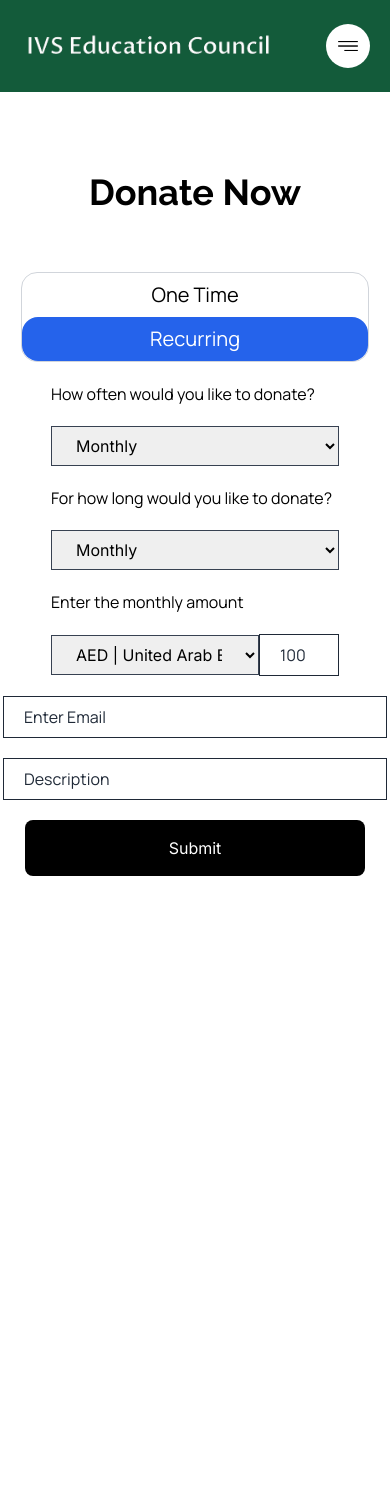
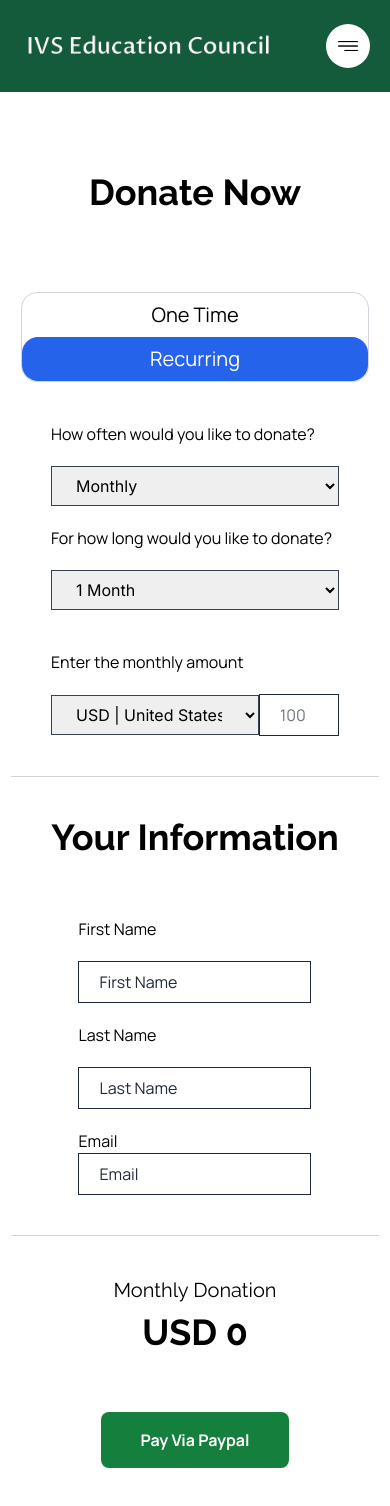
Before and after one commit to rohan9024/donations-ivs, a Next.js app: page /donate-now in a window 390 px wide. Before the commit the page ends 876 px from the top, so only its background shows below. Built offline with nearby package versions, Linux system fonts and the light colour scheme.

Commit message:
Added recurring for mobile screens

```diff
--- a/src/app/donate-now/page.js
+++ b/src/app/donate-now/page.js
@@ -21,13 +21,43 @@ function page() {
   const [desc, setDesc] = useState("")
   const [email, setEmail] = useState("")
   const [paymentOption, setPaymentOption] = useState("recurring")
-  const [paymentDuration, setPaymentDuration] = useState("")
-  const [monthlyAmount, setMonthlyAmount] = useState()
-  const [currency, setCurrency] = useState("")
+  const [paymentDuration, setPaymentDuration] = useState("Monthly")
+  const [amount, setAmount] = useState(0)
+  const [monthlyDuration, setMonthlyDuration] = useState()
+  const [yearlyDuration, setYearlyDuration] = useState()
+  const [currency, setCurrency] = useState("USD | United States Dollar")
   const paymentDurationList = [
     "Monthly",
     "Yearly"
   ]
+  const yearlyDurationList = [
+    "1 Year",
+    "2 Years",
+    "3 Years",
+    "4 Years",
+    "5 Years",
+    "6 Years",
+    "7 Years",
+    "8 Years",
+    "9 Years",
+    "10 Years",
+    "11 Years"
+  ];
+
+  const monthlyDurationList = [
+    "1 Month",
+    "2 Months",
+    "3 Months",
+    "4 Months",
+    "5 Months",
+    "6 Months",
+    "7 Months",
+    "8 Months",
+    "9 Months",
+    "10 Months",
+    "11 Months"
+  ];
+
   const currencyList = [
     "AED | United Arab Emirates Dirham",
     "AFN | Afghan Afghani",
@@ -191,6 +221,12 @@ function page() {
   const handleCurrency = (event) => {
     setCurrency(event.target.value);
   };
+  const handleMonthlyDonation = (event) => {
+    setMonthlyDuration(event.target.value);
+  };
+  const handleYearlyDonation = (event) => {
+    setYearlyDuration(event.target.value);
+  };
 
 
   const isInputValid = (input) => {
@@ -199,7 +235,16 @@ function page() {
   };
 
 
-  const submit = () => {
+  const paymentWithPaytm = () => {
+    if (isInputValid(monthlyAmount)) {
+      // Perform your submission logic here
+      alert('Submit successful');
+    } else {
+      // Display an error message or take appropriate action
+      alert('Invalid input. Please enter only numbers.');
+    }
+  }
+  const paymentWithPaypal = () => {
     if (isInputValid(monthlyAmount)) {
       // Perform your submission logic here
       alert('Submit successful');
@@ -219,9 +264,9 @@ function page() {
         initial={{ opacity: 0, y: -120 }}
         whileInView={{ opacity: 1, y: 0 }}
         transition={{ ease: "easeOut", duration: 1 }}
-        className=' flex-col flex justify-center lg:justify-center items-center  lg:space-x-32   mx-10 lg:mt-20'>
+        className=' flex-col flex justify-center lg:justify-center items-center  lg:space-x-32   mx-10 lg:my-20'>
 
-        <div className='flex flex-col justify-center items-center mt-20 space-y-5 lg:w-1/2'>
+        <div className='flex flex-col justify-center items-center mt-20 lg:w-auto mx-5 md:mx-0 space-y-10 lg:border lg:border-gray-300 lg:p-10 lg:rounded-2xl lg:shadow-lg'>
           <h1 className={`${raleway.className} text-4xl font-bold mb-10`}>Donate Now</h1>
           <motion.div className='flex flex-col lg:flex-row justify-center items-center cursor-pointer border border-gray-300 rounded-2xl'>
             <motion.div
@@ -249,7 +294,9 @@ function page() {
           </motion.div>
 
           {/* Recurring */}
-          <div className='flex flex-col md:flex-row justify-center items-center md:space-x-16 space-y-5 md:space-y-0 mx-10 md:mx-0'>
+          <>
+
+            <div className='flex flex-col md:flex-row justify-center items-center md:space-x-16 space-y-5 md:space-y-0 mx-10 md:mx-0 '>
 
               <div className='flex flex-col justify-start space-y-5'>
                 <h1 className={`${manrope.className} md:text-xl text-md`}>How often would you like to donate?</h1>
@@ -265,27 +312,49 @@ function page() {
                   ))}
                 </select>
               </div>
-            <div className='flex flex-col justify-start space-y-5'>
+              {
+                paymentDuration === "Yearly" ?
+                  (<div className='flex flex-col justify-start space-y-5'>
                     <h1 className={`${manrope.className} md:text-xl text-md`}>For how long would you like to donate?</h1>
                     <select
-                value={paymentDuration}
-                onChange={handlePaymentDurationDropdown}
+                      value={yearlyDuration}
+                      onChange={handleYearlyDonation}
                       className="block w-72 md:w-96 py-2 px-5 leading-tight border border-gray-700 focus:outline-none cursor-pointer"
                     >
-                {paymentDurationList.map((paymentDuration, index) => (
-                  <option key={index} value={paymentDuration}>
-                    {paymentDuration}
+                      {yearlyDurationList.map((yearlyDuration, index) => (
+                        <option key={index} value={yearlyDuration}>
+                          {yearlyDuration}
                         </option>
                       ))}
                     </select>
+                  </div>)
+                  :
+                  (<div className='flex flex-col justify-start space-y-5'>
+                    <h1 className={`${manrope.className} md:text-xl text-md`}>For how long would you like to donate?</h1>
+                    <select
+                      value={monthlyDuration}
+                      onChange={handleMonthlyDonation}
+                      className="block w-72 md:w-96 py-2 px-5 leading-tight border border-gray-700 focus:outline-none cursor-pointer"
+                    >
+                      {monthlyDurationList.map((monthlyDuration, index) => (
+                        <option key={index} value={monthlyDuration}>
+                          {monthlyDuration}
+                        </option>
+                      ))}
+                    </select>
+                  </div>)
+
+              }
+
             </div>
-            <div className='flex flex-col justify-start space-y-5'>
+            <div className='flex flex-col justify-start space-y-5 '>
+
               <h1 className={`${manrope.className} md:text-xl text-md`}>Enter the monthly amount</h1>
               <div className='flex justify-center items-center '>
                 <select
                   value={currency}
                   onChange={handleCurrency}
-                  className="block w-52 py-2 px-5 leading-tight border border-gray-700 focus:outline-none cursor-pointer"
+                  className="block w-52 lg:w-96 py-2 px-5 leading-tight border border-gray-700 focus:outline-none cursor-pointer"
                 >
                   {currencyList.map((currency, index) => (
                     <option key={index} value={currency}>
@@ -293,20 +362,54 @@ function page() {
                     </option>
                   ))}
                 </select>
-                <input onChange={(e) => setMonthlyAmount(e.target.value)} required type="text" placeholder="100" className={`${manrope.className} placeholder:text-gray-800 px-5 py-2 w-20  outline-none border border-gray-800 `} />
+                <input onChange={(e) => setAmount(e.target.value)} required type="text" placeholder="100" className={`${manrope.className} placeholder:text-gray-500 px-5 py-2 w-20 lg:w-28  outline-none border border-gray-800 `} />
               </div>
 
+            </div>
+            <div className='bg-gray-300 w-full h-[1px] my-10 shadow-md' />
+
+            {/* Personal Details */}
+            <div className='flex flex-col justify-center lg:items-start items-center space-y-5 '>
+              <h1 className={`${raleway.className} text-4xl font-bold mb-10`}>Your Information</h1>
+              <section className='flex lg:flex-row flex-col justify-evenly items-center lg:space-x-5 lg:space-y-0 space-y-5'>
+                <div className='flex flex-col space-y-5'>
+                  <h1 className={`${manrope.className} md:text-xl text-md `}>First Name</h1>
+                  <input onChange={(e) => setFirstName(e.target.value)} required type="text" placeholder="First Name" className={`${manrope.className} placeholder:text-gray-800 px-5 py-2  outline-none border border-gray-800 lg:w-96`} />
+                </div>
+                <div className='flex flex-col space-y-5'>
+                  <h1 className={`${manrope.className} md:text-xl text-md `}>Last Name</h1>
+                  <input onChange={(e) => setLastName(e.target.value)} required type="text" placeholder="Last Name" className={`${manrope.className} placeholder:text-gray-800 px-5 py-2  outline-none border border-gray-800 lg:w-96`} />
+                </div>
+              </section>
+
+              <div classname="flex flex-col justify-center items-center ">
+                <h1 className={`${manrope.className} md:text-xl text-md`}>Email</h1>
+                <input onChange={(e) => setEmail(e.target.value)} required type="text" placeholder="Email" className={`${manrope.className} placeholder:text-gray-800 px-5 py-2  outline-none border border-gray-800 lg:w-96`} />
               </div>
             </div>
 
 
-          <input onChange={(e) => setEmail(e.target.value)} required type="text" placeholder="Enter Email" className={`${manrope.className} placeholder:text-gray-800 px-5 py-2  outline-none border border-gray-800 w-96`} />
-          <input onChange={(e) => setDesc(e.target.value)} required type="text" placeholder="Description" className={`${manrope.className}  mt-10 placeholder:text-gray-800 px-5 py-2  outline-none border border-gray-800 w-96 `} />
+            <div className='bg-gray-300 w-full h-[1px] my-10 shadow-md' />
 
 
-          <div disabled={!email || !desc} type="submit" onClick={submit} class="cursor-pointer mt-10 px-36 py-4 bg-black text-white rounded-lg">
-            <span class="relative text-center">Submit</span>
+            <div className='flex flex-col lg:flex-row justify-center items-center '>
+              <h1 className={`${raleway.className} text-xl font-normal `}>{paymentDuration} Donation</h1>
+              <h1 className={`${raleway.className} text-4xl font-bold mb-10 mt-2`}>{currency.slice(0, 3)} {amount}</h1>
+
+              {
+                currency == "INR | Indian Rupee" ?
+                  (<div type="submit" onClick={paymentWithPaytm} class={` flex justify-center items-center space-x-10 cursor-pointer mt-5 w-auto px-10 py-4 mb-10 bg-green-700  text-white rounded-lg`}>
+                    <h1 class={`${manrope.className} text-left font-bold `}>Pay Via Paytm</h1>
+                  </div>)
+                  : (<div type="submit" onClick={paymentWithPaypal} class={` flex justify-center items-center space-x-10 cursor-pointer mt-5 w-auto px-10 py-4 mb-10 bg-green-700  text-white rounded-lg`}>
+                    <h1 class={`${manrope.className} text-left font-bold `}>Pay Via Paypal</h1>
+                  </div>)}
             </div>
+          </>
+
+
+
+
 
         </div>
 
```
Lines whose indentation alone changed are shown as unchanged.
